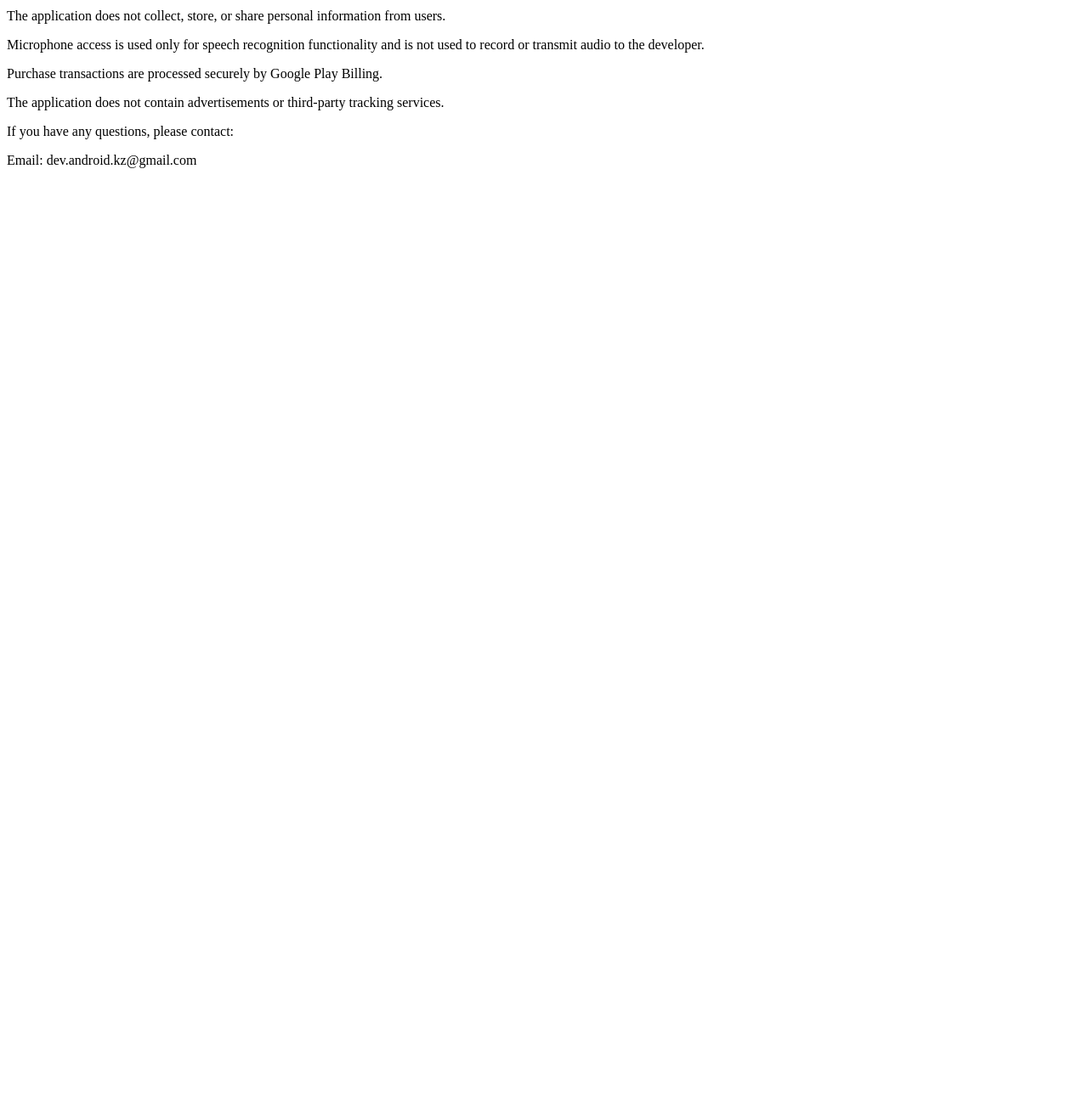
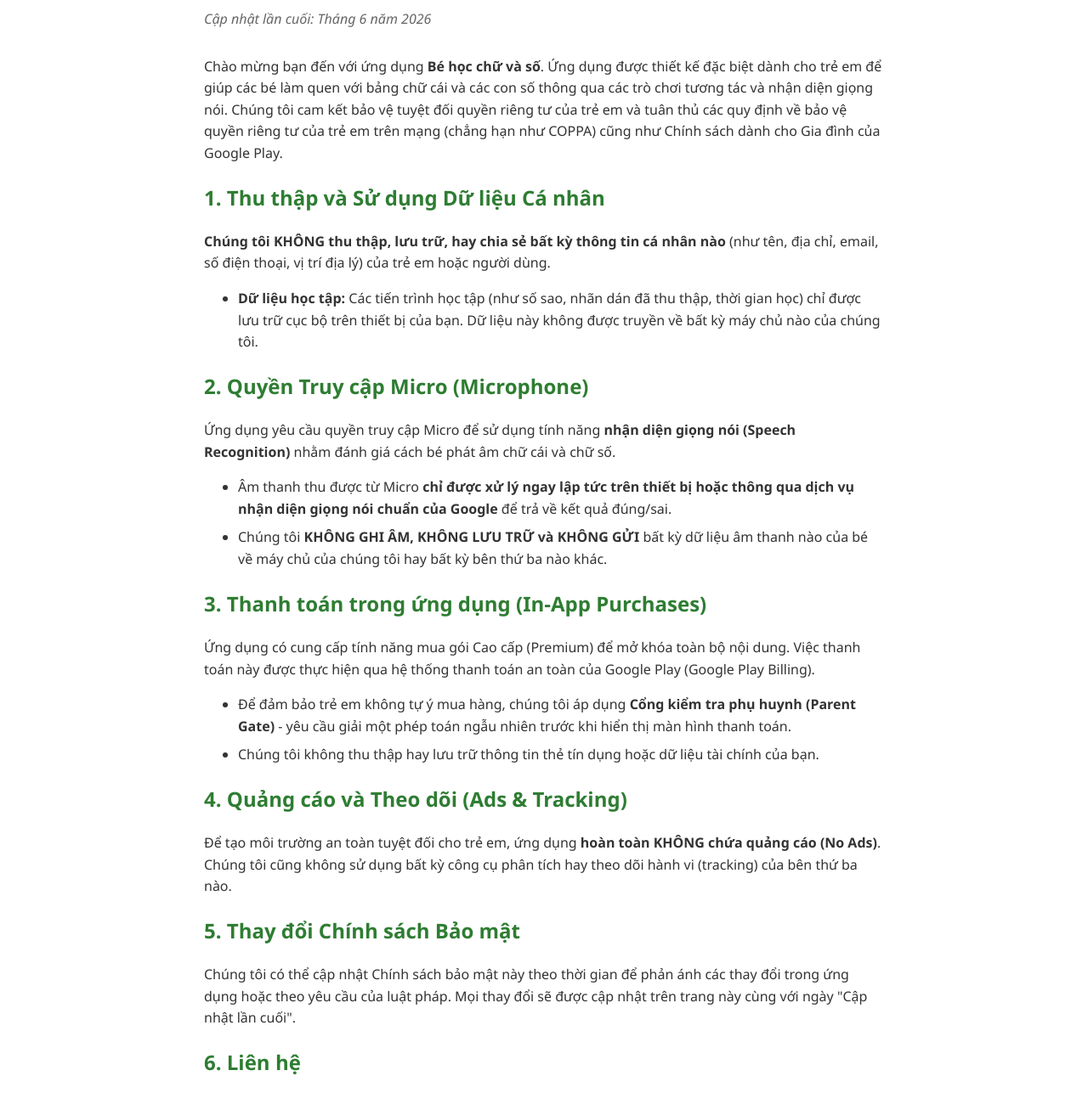
Before and after one commit to dunkaka/vietkids-privacy-policy, a plain HTML site: page index.html in a window 1280 px wide. Shown: the part 104-1391 px from the top of the page at 85% size. Before the commit the page ends 800 px from the top, so only its background shows below. Drawn offline with Linux system fonts and the light colour scheme.

Commit message:
Update privacy policy content and language
update privacy policy

```diff
--- a/index.html
+++ b/index.html
@@ -1,25 +1,51 @@
 <!DOCTYPE html>
-<html>
+<html lang="vi">
 <head>
     <meta charset="UTF-8">
-    <title>Privacy Policy</title>
+    <meta name="viewport" content="width=device-width, initial-scale=1.0">
+    <title>Chính sách bảo mật - Bé học chữ và số</title>
+    <style>
+        body { font-family: 'Segoe UI', Tahoma, Geneva, Verdana, sans-serif; line-height: 1.6; color: #333; max-width: 800px; margin: 0 auto; padding: 20px; }
+        h1, h2 { color: #2E7D32; }
+        .last-updated { font-style: italic; color: #666; margin-bottom: 30px; }
+        ul { margin-bottom: 20px; }
+        li { margin-bottom: 8px; }
+    </style>
 </head>
 <body>
-    <h1>Privacy Policy</h1>
+    <h1>Chính sách bảo mật (Privacy Policy)</h1>
+    <p class="last-updated">Cập nhật lần cuối: Tháng 6 năm 2026</p>
 
-    <p>This application is designed for children aged 3 years and older.</p>
+    <p>Chào mừng bạn đến với ứng dụng <strong>Bé học chữ và số</strong>. Ứng dụng được thiết kế đặc biệt dành cho trẻ em để giúp các bé làm quen với bảng chữ cái và các con số thông qua các trò chơi tương tác và nhận diện giọng nói. Chúng tôi cam kết bảo vệ tuyệt đối quyền riêng tư của trẻ em và tuân thủ các quy định về bảo vệ quyền riêng tư của trẻ em trên mạng (chẳng hạn như COPPA) cũng như Chính sách dành cho Gia đình của Google Play.</p>
 
-    <p>The application does not collect, store, or share personal information from users.</p>
+    <h2>1. Thu thập và Sử dụng Dữ liệu Cá nhân</h2>
+    <p><strong>Chúng tôi KHÔNG thu thập, lưu trữ, hay chia sẻ bất kỳ thông tin cá nhân nào</strong> (như tên, địa chỉ, email, số điện thoại, vị trí địa lý) của trẻ em hoặc người dùng.</p>
+    <ul>
+        <li><strong>Dữ liệu học tập:</strong> Các tiến trình học tập (như số sao, nhãn dán đã thu thập, thời gian học) chỉ được lưu trữ cục bộ trên thiết bị của bạn. Dữ liệu này không được truyền về bất kỳ máy chủ nào của chúng tôi.</li>
+    </ul>
 
-    <p>Microphone access is used only for speech recognition functionality and is not used to record or transmit audio to the developer.</p>
+    <h2>2. Quyền Truy cập Micro (Microphone)</h2>
+    <p>Ứng dụng yêu cầu quyền truy cập Micro để sử dụng tính năng <strong>nhận diện giọng nói (Speech Recognition)</strong> nhằm đánh giá cách bé phát âm chữ cái và chữ số.</p>
+    <ul>
+        <li>Âm thanh thu được từ Micro <strong>chỉ được xử lý ngay lập tức trên thiết bị hoặc thông qua dịch vụ nhận diện giọng nói chuẩn của Google</strong> để trả về kết quả đúng/sai.</li>
+        <li>Chúng tôi <strong>KHÔNG GHI ÂM, KHÔNG LƯU TRỮ và KHÔNG GỬI</strong> bất kỳ dữ liệu âm thanh nào của bé về máy chủ của chúng tôi hay bất kỳ bên thứ ba nào khác.</li>
+    </ul>
 
-    <p>Purchase transactions are processed securely by Google Play Billing.</p>
+    <h2>3. Thanh toán trong ứng dụng (In-App Purchases)</h2>
+    <p>Ứng dụng có cung cấp tính năng mua gói Cao cấp (Premium) để mở khóa toàn bộ nội dung. Việc thanh toán này được thực hiện qua hệ thống thanh toán an toàn của Google Play (Google Play Billing).</p>
+    <ul>
+        <li>Để đảm bảo trẻ em không tự ý mua hàng, chúng tôi áp dụng <strong>Cổng kiểm tra phụ huynh (Parent Gate)</strong> - yêu cầu giải một phép toán ngẫu nhiên trước khi hiển thị màn hình thanh toán.</li>
+        <li>Chúng tôi không thu thập hay lưu trữ thông tin thẻ tín dụng hoặc dữ liệu tài chính của bạn.</li>
+    </ul>
 
-    <p>The application does not contain advertisements or third-party tracking services.</p>
+    <h2>4. Quảng cáo và Theo dõi (Ads & Tracking)</h2>
+    <p>Để tạo môi trường an toàn tuyệt đối cho trẻ em, ứng dụng <strong>hoàn toàn KHÔNG chứa quảng cáo (No Ads)</strong>. Chúng tôi cũng không sử dụng bất kỳ công cụ phân tích hay theo dõi hành vi (tracking) của bên thứ ba nào.</p>
 
-    <p>If you have any questions, please contact:</p>
+    <h2>5. Thay đổi Chính sách Bảo mật</h2>
+    <p>Chúng tôi có thể cập nhật Chính sách bảo mật này theo thời gian để phản ánh các thay đổi trong ứng dụng hoặc theo yêu cầu của luật pháp. Mọi thay đổi sẽ được cập nhật trên trang này cùng với ngày "Cập nhật lần cuối".</p>
 
-    <p>Email: dev.android.kz@gmail.com</p>
-
+    <h2>6. Liên hệ</h2>
+    <p>Nếu bạn có bất kỳ câu hỏi hoặc thắc mắc nào về Chính sách bảo mật này hoặc về ứng dụng, xin vui lòng liên hệ với chúng tôi qua email:</p>
+    <p><strong>Email:</strong> dev.android.kz@gmail.com</p>
 </body>
 </html>
```
